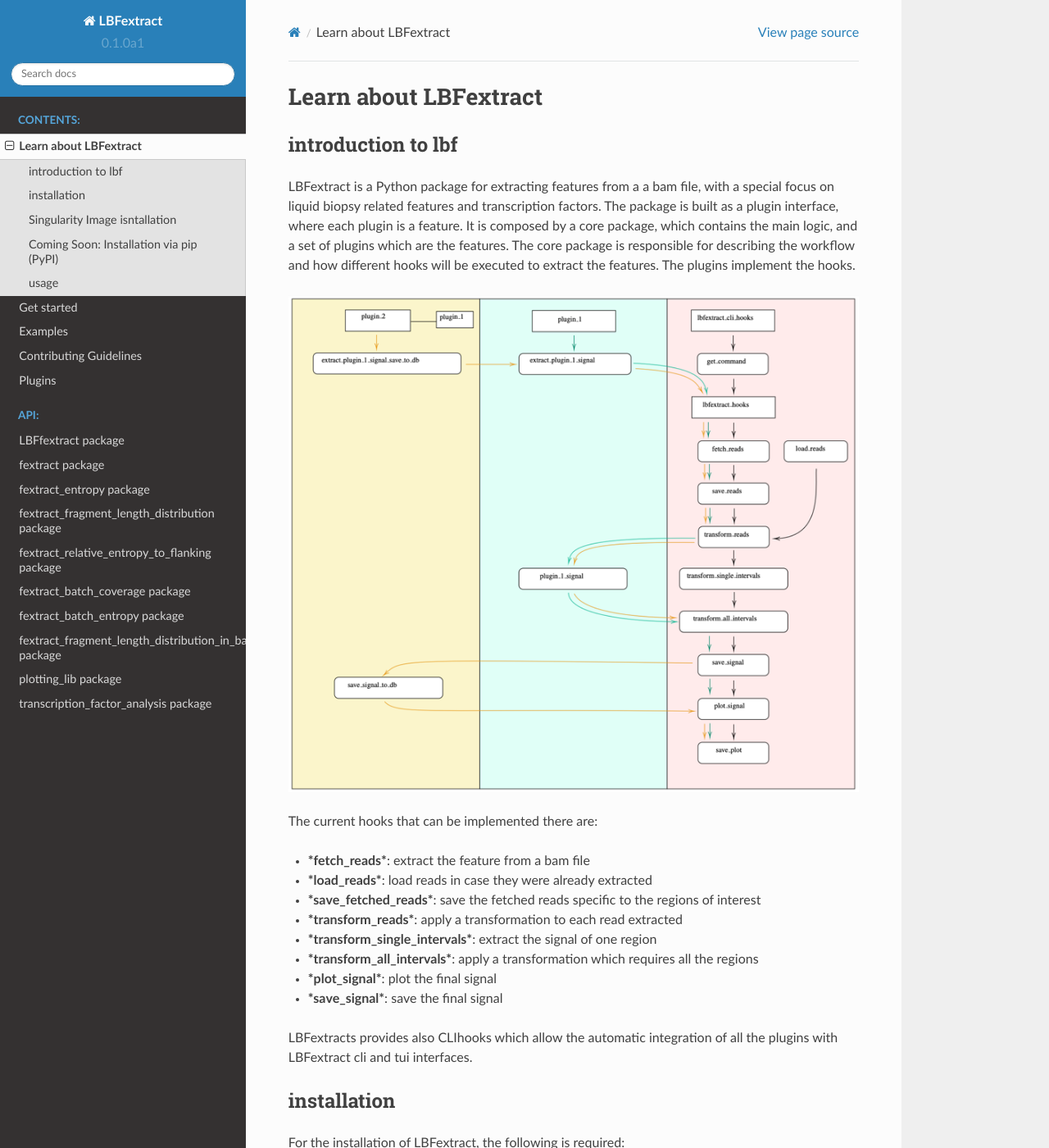
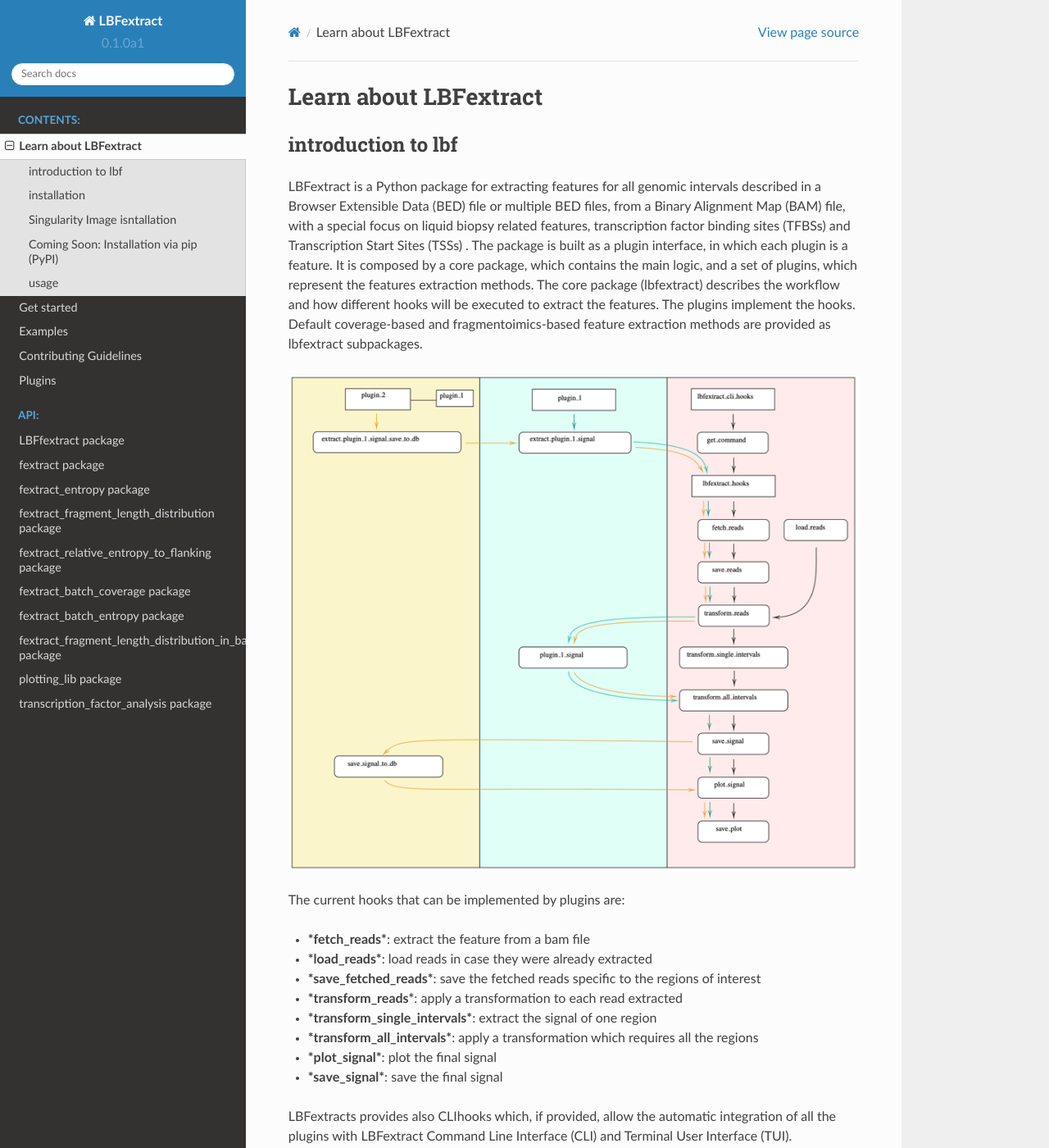
Before and after one commit to Isy89/LBF, a Sphinx documentation site: the page built from docs/source/learn_about_lbf.rst, in a window 1280 px wide and 1400 px high. Shown: the whole window at 82% size. Built offline with Sphinx 7.4.7 and the Read the Docs theme 2.0.0, drawn with Linux system fonts in a browser that asks for light colours; pages that are not in the unit, such as notebooks, are missing from menus; the version number is read from the project's files by our own code; some of the changed text lies outside the part shown.

Commit message:
Update learn_about_lbf.rst

```diff
--- a/docs/source/learn_about_lbf.rst
+++ b/docs/source/learn_about_lbf.rst
@@ -1,19 +1,22 @@
 Learn about LBFextract
 ======================
+
 introduction to lbf
-----------------
-LBFextract is a Python package for extracting features from a a bam file,
-with a special focus on liquid biopsy related features and transcription factors.
-The package is built as a plugin interface, where each plugin is a feature.
+-------------------
+
+LBFextract is a Python package for extracting features for all genomic intervals described in a Browser Extensible Data (BED) file or multiple BED files, from a Binary Alignment Map (BAM) file,
+with a special focus on liquid biopsy related features, transcription factor binding sites (TFBSs) and Transcription Start Sites (TSSs) .
+The package is built as a plugin interface, in which each plugin is a feature.
 It is composed by a core package, which contains the main logic, and a set of
-plugins which are the features. The core package is responsible for describing the
-workflow and how different hooks will be
-executed to extract the features. The plugins implement the hooks.
+plugins, which represent the features extraction methods. The core package (lbfextract) describes
+the workflow and how different hooks will be executed to extract the features.
+The plugins implement the hooks. Default coverage-based and fragmentoimics-based feature
+extraction methods are provided as lbfextract subpackages.
 
 .. image:: _static/LBF_structure.png
     :alt: LBF hook system and plugins architecture
 
-The current hooks that can be implemented there are:
+The current hooks that can be implemented by plugins are:
 
 * ***fetch_reads***: extract the feature from a bam file
 * ***load_reads***: load reads in case they were already extracted
@@ -24,8 +27,8 @@ The current hooks that can be implemented there are:
 * ***plot_signal***: plot the final signal
 * ***save_signal***: save the final signal
 
-LBFextracts provides also CLIhooks which allow the automatic integration of all
-the plugins with LBFextract cli and tui interfaces.
+LBFextracts provides also CLIhooks which, if provided, allow the automatic integration of all
+the plugins with LBFextract Command Line Interface (CLI) and Terminal User Interface (TUI).
 
 installation
 ------------
@@ -36,7 +39,7 @@ For the installation of LBFextract, the following is required:
 - conda
 - setuptools~=62.0.0
 
-conda is used to create a separate environment used by LBFextract, such that the user conda environment is not influenced. If samtools is already available, conda is not necessary. When LBFextract does not find its specific conda environment, it will look for samtools in the current environment. Be aware that samtools should be version 1.14.
+LBFextract uses conda to create a separate environment for dependencies, which are not Python related ( samtools ). If samtools is already available, conda is not necessary. When LBFextract does not find its specific conda environment, it will look for samtools in the current environment. Be aware that samtools should be version 1.14 or ocompatible one.
 
 To be able to run the tests, the following Python package is also required:
 
```
